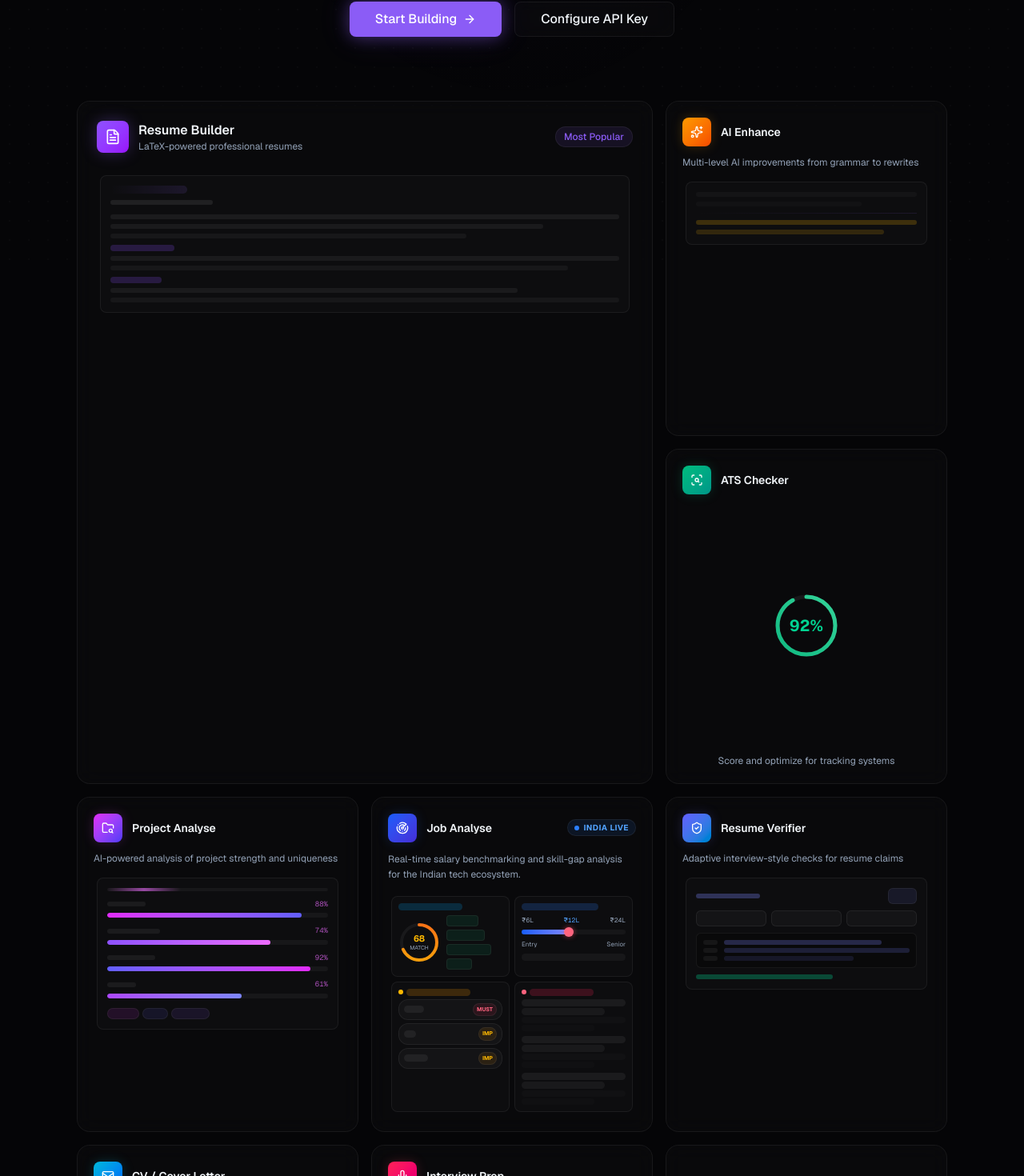
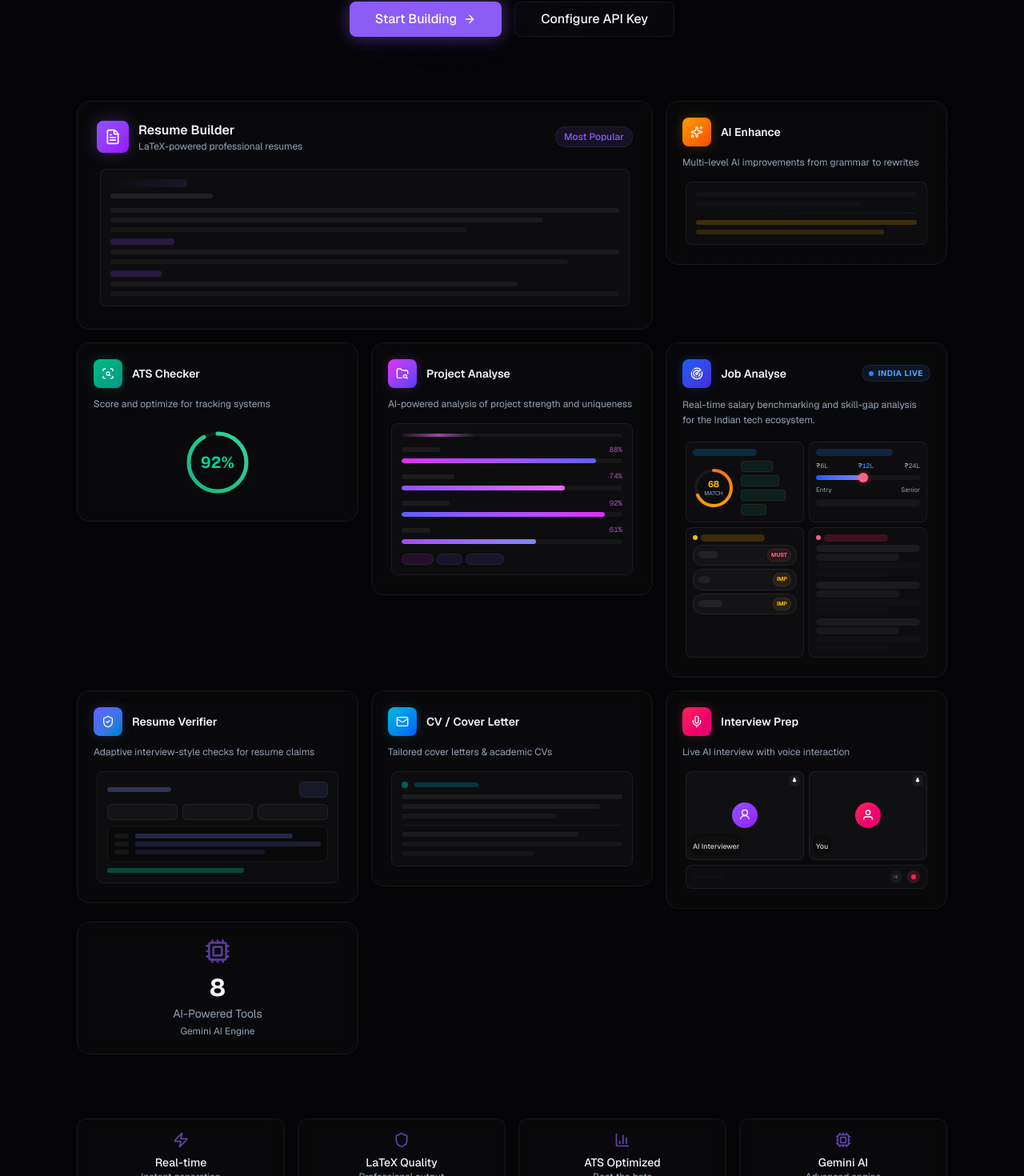
Before and after one commit to ayan70715/career_forge-ai, a Next.js app: page / in a window 1280 px wide. Shown: the part 456-1926 px from the top of the page at 80% size. Built offline with nearby package versions, Linux system fonts and the light colour scheme.

Commit message:
Add files via upload

```diff
--- a/src/app/page.tsx
+++ b/src/app/page.tsx
@@ -47,7 +47,6 @@ export default function HomePage() {
             background: "radial-gradient(ellipse, rgba(139,92,246,0.15), transparent 70%)",
           }}
         />
-
         <motion.div
           initial="hidden"
           animate="visible"
@@ -96,11 +95,11 @@ export default function HomePage() {
         transition={{ staggerChildren: 0.08 }}
         className="pb-20"
       >
-        <BentoGrid className="lg:grid-rows-3">
-          {/* Resume Builder */}
-          <motion.div variants={fadeUp} className="sm:col-span-2 lg:row-span-2">
-            <BentoCard href="/resume-builder" className="h-full">
-              <div className="p-6 h-full flex flex-col">
+        <BentoGrid>
+          {/* Resume Builder — 2 col wide */}
+          <motion.div variants={fadeUp} className="sm:col-span-2">
+            <BentoCard href="/resume-builder">
+              <div className="p-6">
                 <div className="flex items-center justify-between mb-4">
                   <div className="flex items-center gap-3">
                     <div className="flex h-10 w-10 items-center justify-center rounded-lg bg-linear-to-br from-violet-500 to-purple-600 shadow-[0_0_20px_rgba(139,92,246,0.3)]">
@@ -117,17 +116,15 @@ export default function HomePage() {
                     Most Popular
                   </span>
                 </div>
-                <div className="flex-1 mt-2">
                 <ResumePreview />
-                </div>
               </div>
             </BentoCard>
           </motion.div>
 
           {/* AI Enhance */}
           <motion.div variants={fadeUp}>
-            <BentoCard href="/ai-enhance" className="h-full">
-              <div className="p-5 h-full flex flex-col">
+            <BentoCard href="/ai-enhance">
+              <div className="p-5">
                 <div className="flex items-center gap-3 mb-3">
                   <div className="flex h-9 w-9 items-center justify-center rounded-lg bg-linear-to-br from-amber-500 to-orange-600 shadow-[0_0_15px_rgba(245,158,11,0.2)]">
                     <Sparkles className="h-4 w-4 text-white" />
@@ -137,18 +134,16 @@ export default function HomePage() {
                   </h3>
                 </div>
                 <p className="text-xs text-muted-foreground mb-3">Multi-level AI improvements from grammar to rewrites</p>
-                <div className="flex-1">
                 <EnhancePreview />
-                </div>
               </div>
             </BentoCard>
           </motion.div>
 
           {/* ATS Checker */}
           <motion.div variants={fadeUp}>
-            <BentoCard href="/ats-checker" className="h-full">
-              <div className="p-5 h-full flex flex-col items-center text-center">
-                <div className="flex items-center gap-3 mb-3 self-start text-left">
+            <BentoCard href="/ats-checker">
+              <div className="p-5">
+                <div className="flex items-center gap-3 mb-3">
                   <div className="flex h-9 w-9 items-center justify-center rounded-lg bg-linear-to-br from-emerald-500 to-teal-600 shadow-[0_0_15px_rgba(16,185,129,0.2)]">
                     <ScanSearch className="h-4 w-4 text-white" />
                   </div>
@@ -156,18 +151,18 @@ export default function HomePage() {
                     ATS Checker
                   </h3>
                 </div>
-                <div className="flex-1 flex items-center justify-center">
+                <p className="text-xs text-muted-foreground mb-3">Score and optimize for tracking systems</p>
+                <div className="flex justify-center">
                   <ATSPreview />
                 </div>
-                <p className="text-xs text-muted-foreground mt-2">Score and optimize for tracking systems</p>
               </div>
             </BentoCard>
           </motion.div>
 
           {/* Project Analyser */}
           <motion.div variants={fadeUp}>
-            <BentoCard href="/project-analyse" className="h-full">
-              <div className="p-5 h-full flex flex-col">
+            <BentoCard href="/project-analyse">
+              <div className="p-5">
                 <div className="flex items-center gap-3 mb-3">
                   <div className="flex h-9 w-9 items-center justify-center rounded-lg bg-linear-to-br from-fuchsia-500 to-indigo-600 shadow-[0_0_15px_rgba(217,70,239,0.2)]">
                     <FolderSearch className="h-4 w-4 text-white" />
@@ -177,17 +172,15 @@ export default function HomePage() {
                   </h3>
                 </div>
                 <p className="text-xs text-muted-foreground mb-3">AI-powered analysis of project strength and uniqueness</p>
-                <div className="flex-1">
                 <ProjectAnalysePreview />
-                </div>
               </div>
             </BentoCard>
           </motion.div>
 
           {/* Job Analyser */}
           <motion.div variants={fadeUp}>
-            <BentoCard href="/job-analyse" className="h-full">
-              <div className="p-5 h-full flex flex-col">
+            <BentoCard href="/job-analyse">
+              <div className="p-5">
                 <div className="flex items-center justify-between mb-3">
                   <div className="flex items-center gap-3">
                     <div className="flex h-9 w-9 items-center justify-center rounded-lg bg-linear-to-br from-blue-600 to-indigo-700 shadow-[0_0_15px_rgba(37,99,235,0.2)]">
@@ -208,17 +201,15 @@ export default function HomePage() {
                 <p className="text-xs text-muted-foreground mb-3 leading-relaxed">
                   Real-time salary benchmarking and skill-gap analysis for the Indian tech ecosystem.
                 </p>
-                <div className="flex-1">
                 <JobAnalysePreview />
-                </div>
               </div>
             </BentoCard>
           </motion.div>
 
           {/* Resume Verifier */}
           <motion.div variants={fadeUp}>
-            <BentoCard href="/resume-verifier" className="h-full">
-              <div className="p-5 h-full flex flex-col">
+            <BentoCard href="/resume-verifier">
+              <div className="p-5">
                 <div className="flex items-center gap-3 mb-3">
                   <div className="flex h-9 w-9 items-center justify-center rounded-lg bg-linear-to-br from-indigo-500 to-sky-600 shadow-[0_0_15px_rgba(99,102,241,0.2)]">
                     <ShieldCheck className="h-4 w-4 text-white" />
@@ -228,17 +219,15 @@ export default function HomePage() {
                   </h3>
                 </div>
                 <p className="text-xs text-muted-foreground mb-3">Adaptive interview-style checks for resume claims</p>
-                <div className="flex-1">
                 <ResumeVerifierPreview />
-                </div>
               </div>
             </BentoCard>
           </motion.div>
 
           {/* CV Generator */}
           <motion.div variants={fadeUp}>
-            <BentoCard href="/cv-generator" className="h-full">
-              <div className="p-5 h-full flex flex-col">
+            <BentoCard href="/cv-generator">
+              <div className="p-5">
                 <div className="flex items-center gap-3 mb-3">
                   <div className="flex h-9 w-9 items-center justify-center rounded-lg bg-linear-to-br from-cyan-500 to-blue-600 shadow-[0_0_15px_rgba(6,182,212,0.2)]">
                     <Mail className="h-4 w-4 text-white" />
@@ -248,17 +237,15 @@ export default function HomePage() {
                   </h3>
                 </div>
                 <p className="text-xs text-muted-foreground mb-3">Tailored cover letters & academic CVs</p>
-                <div className="flex-1">
                 <CVPreview />
-                </div>
               </div>
             </BentoCard>
           </motion.div>
 
           {/* Interview Prep */}
           <motion.div variants={fadeUp}>
-            <BentoCard href="/interview-prep" className="h-full">
-              <div className="p-5 h-full flex flex-col">
+            <BentoCard href="/interview-prep">
+              <div className="p-5">
                 <div className="flex items-center gap-3 mb-3">
                   <div className="flex h-9 w-9 items-center justify-center rounded-lg bg-linear-to-br from-rose-500 to-pink-600 shadow-[0_0_15px_rgba(244,63,94,0.2)]">
                     <Mic className="h-4 w-4 text-white" />
@@ -268,16 +255,14 @@ export default function HomePage() {
                   </h3>
                 </div>
                 <p className="text-xs text-muted-foreground mb-3">Live AI interview with voice interaction</p>
-                <div className="flex-1">
                 <InterviewPreview />
-                </div>
               </div>
             </BentoCard>
           </motion.div>
 
           {/* Stat card: AI Tools */}
           <motion.div variants={fadeUp}>
-            <div className="h-full rounded-2xl border border-glass-border bg-glass-bg backdrop-blur-md p-5 flex flex-col items-center justify-center text-center">
+            <div className="rounded-2xl border border-glass-border bg-glass-bg backdrop-blur-md p-5 flex flex-col items-center justify-center text-center min-h-[120px]">
               <Cpu className="h-8 w-8 text-primary mb-3 opacity-60" />
               <div className="text-3xl font-bold text-foreground mb-1">8</div>
               <div className="text-sm text-muted-foreground">AI-Powered Tools</div>
@@ -332,9 +317,7 @@ export default function HomePage() {
               background: "radial-gradient(ellipse, rgba(139,92,246,0.2), transparent 70%)",
             }}
           />
-          <h2 className="relative text-2xl font-bold mb-3 sm:text-3xl">
-            Ready to get started?
-          </h2>
+          <h2 className="relative text-2xl font-bold mb-3 sm:text-3xl">Ready to get started?</h2>
           <p className="relative text-muted-foreground mb-6 max-w-md mx-auto">
             Configure your API key and start building professional career materials with AI.
           </p>
```
Lines whose indentation alone changed are shown as unchanged.
